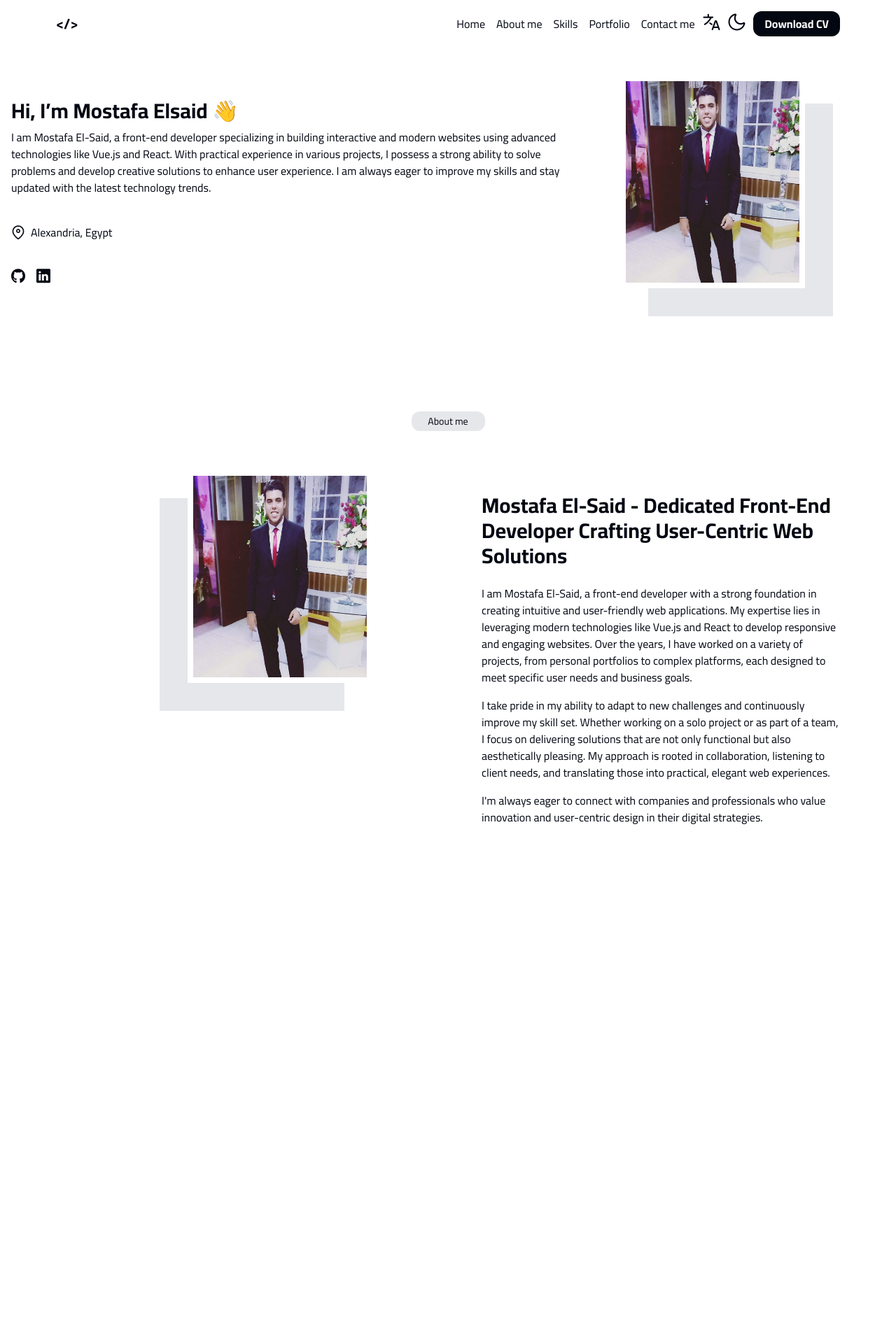
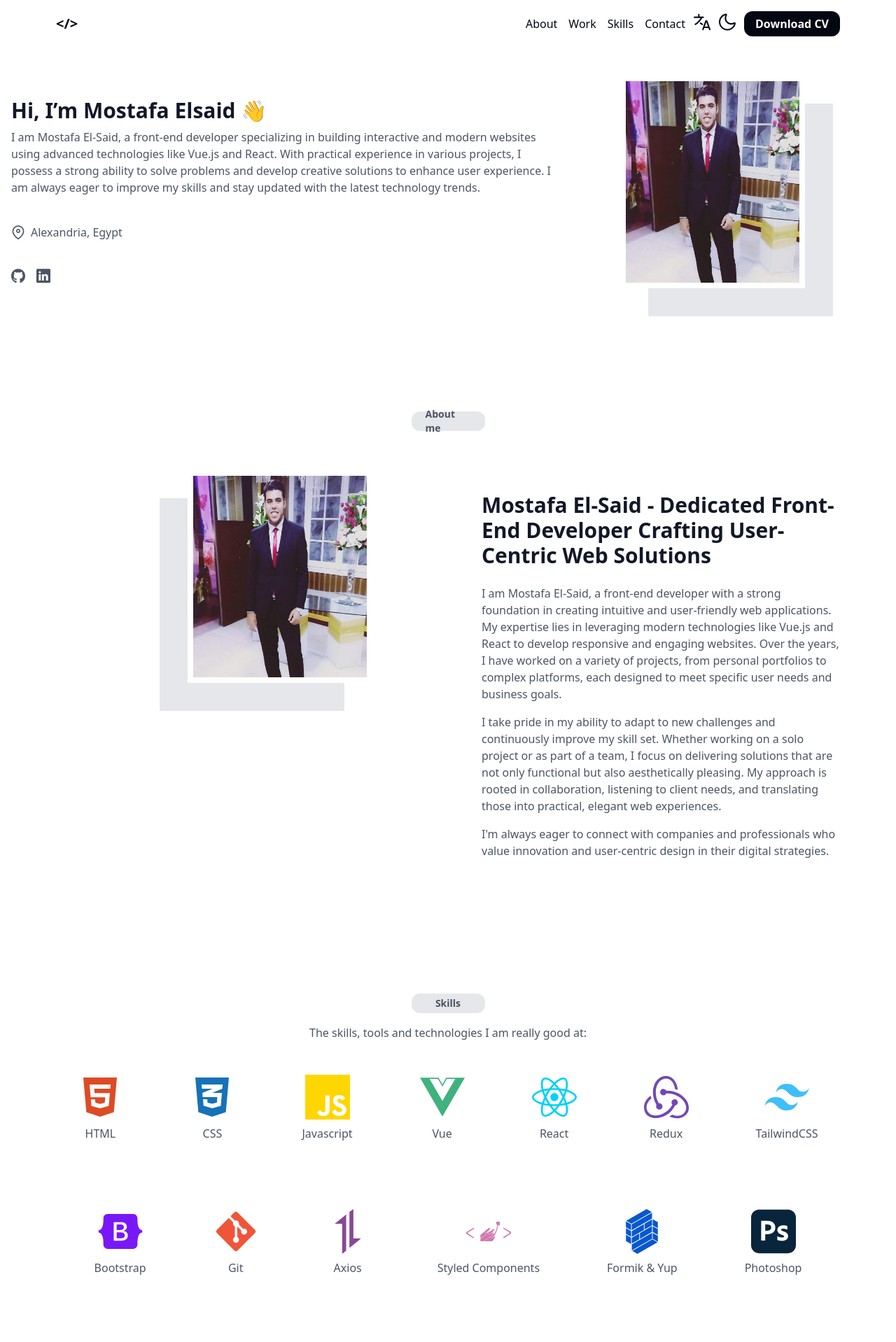
Before and after one commit to Mustafa-Al-Saeed/my-personal-website, a React (Create React App) app: page / in a window 1280 px wide. Shown: the top 1918 px of the page at 70% size. Built offline with nearby package versions, Linux system fonts and the light colour scheme.

Commit message:
finish skills section

```diff
--- a/package.json
+++ b/package.json
@@ -15,6 +15,7 @@
     "react": "^19.0.0",
     "react-dom": "^19.0.0",
     "react-i18next": "^15.4.0",
+    "react-icons": "^5.4.0",
     "react-redux": "^9.2.0",
     "react-scripts": "5.0.1",
     "web-vitals": "^4.2.4"
--- a/public/Locales/ar/translation.json
+++ b/public/Locales/ar/translation.json
@@ -4,6 +4,7 @@
   "About me": "حولي",
   "Portfolio": "سابقة الأعمال",
   "Contact me": "اتصل بي",
+  "Skills": "المهارات",
   "Download CV": "تحميل السيرة الذاتية",
   "Welcome": "مرحباً، أنا مصطفى السعيد 👋",
   "description": "أنا مصطفى السعيد، مطور واجهات أمامية متخصص في بناء مواقع الويب التفاعلية والحديثة باستخدام التقنيات المتقدمة مثل Vue.js وReact. من خلال الخبرة العملية في مختلف المشاريع، أمتلك قدرة قوية على حل المشكلات وتطوير حلول إبداعية لتعزيز تجربة المستخدم. أنا دائمًا حريص على تحسين مهاراتي والبقاء على اطلاع بأحدث اتجاهات التكنولوجيا.",
@@ -11,5 +12,6 @@
   "title for me": "مصطفي السعيد - مطور واجهات أمامية مخصص لابتكار حلول ويب تركز على المستخدم",
   "desc for me part-1": "أنا مصطفى السيد، مطور واجهات أمامية ذو أساس قوي في إنشاء تطبيقات ويب سهلة الاستخدام وبديهية. تكمن خبرتي في الاستفادة من التقنيات الحديثة مثل Vue.js وReact لتطوير مواقع ويب متجاوبة وجذابة. على مر السنين، عملت على مجموعة متنوعة من المشاريع، من المحافظ الشخصية إلى المنصات المعقدة، وكل منها مصمم لتلبية احتياجات المستخدمين وأهداف الأعمال المحددة.",
   "desc for me part-2": "أفخر بقدرتي على التكيف مع التحديات الجديدة وتحسين مهاراتي باستمرار. سواء كنت أعمل على مشروع فردي أو كجزء من فريق، أركز على تقديم حلول ليست فقط وظيفية بل أيضًا جمالية. نهجي يعتمد على التعاون، والاستماع إلى احتياجات العملاء، وترجمتها إلى تجارب ويب عملية وأنيقة.",
-  "desc for me part-3": "أنا دائمًا متحمس للتواصل مع الشركات والمحترفين الذين يقدرون الابتكار وتصميم التجارب الموجهة نحو المستخدم في استراتيجياتهم الرقمية."
+  "desc for me part-3": "أنا دائمًا متحمس للتواصل مع الشركات والمحترفين الذين يقدرون الابتكار وتصميم التجارب الموجهة نحو المستخدم في استراتيجياتهم الرقمية.",
+  "desc of skills": "المهارات والأدوات والتقنيات التي أجيدها حقًا"
 }
--- a/public/Locales/en/translation.json
+++ b/public/Locales/en/translation.json
@@ -4,6 +4,7 @@
   "About me": "About me",
   "Portfolio": "Portfolio",
   "Contact me": "Contact me",
+  "Skills": "Skills",
   "Download CV": "Download CV",
   "Welcome": "Hi, I’m Mostafa Elsaid 👋",
   "description": "I am Mostafa El-Said, a front-end developer specializing in building interactive and modern websites using advanced technologies like Vue.js and React. With practical experience in various projects, I possess a strong ability to solve problems and develop creative solutions to enhance user experience. I am always eager to improve my skills and stay updated with the latest technology trends.",
@@ -11,5 +12,6 @@
   "title for me": "Mostafa El-Said - Dedicated Front-End Developer Crafting User-Centric Web Solutions",
   "desc for me part-1": "I am Mostafa El-Said, a front-end developer with a strong foundation in creating intuitive and user-friendly web applications. My expertise lies in leveraging modern technologies like Vue.js and React to develop responsive and engaging websites. Over the years, I have worked on a variety of projects, from personal portfolios to complex platforms, each designed to meet specific user needs and business goals.",
   "desc for me part-2": "I take pride in my ability to adapt to new challenges and continuously improve my skill set. Whether working on a solo project or as part of a team, I focus on delivering solutions that are not only functional but also aesthetically pleasing. My approach is rooted in collaboration, listening to client needs, and translating those into practical, elegant web experiences.",
-  "desc for me part-3": " I'm always eager to connect with companies and professionals who value innovation and user-centric design in their digital strategies."
+  "desc for me part-3": " I'm always eager to connect with companies and professionals who value innovation and user-centric design in their digital strategies.",
+  "desc of skills": "The skills, tools and technologies I am really good at:"
 }
--- a/src/Components/About.js
+++ b/src/Components/About.js
@@ -9,18 +9,19 @@ const About = () => {
   return (
     <div
       id="about"
-      className={` px-3 md:px-[80px] py-8 md:py-[96px] ${
-        isLight ? "bg-white text-[#030712]" : "bg-[#111827] text-white"
+      className={` px-4 md:px-[80px] py-8 md:py-[96px] ${
+        isLight ? "bg-white text-[#4B5563]" : "bg-[#111827] text-[#D1D5DB]"
       }  `}
     >
       <div className={` pt-8 md:pt-[0px] flex flex-col gap-12  `}>
         <h1
-          className={`px-5 py-1 flex items-center justify-center mx-auto ${
+          className={`px-5 py-1 flex items-center justify-center mx-auto font-bold ${
             isLight ? "bg-[#E5E7EB]" : "bg-[#374151]"
           } bg-[#374151] w-[105px] h-[28px] rounded-xl text-sm mb-[12px] md:mb-[40px]  `}
         >
           {t("About me")}
         </h1>
+
         <div
           className={`flex flex-wrap md:flex-nowrap flex-col md:flex-row gap-12`}
         >
@@ -29,7 +30,13 @@ const About = () => {
           <div
             className={`order-1 md:order-2 w-full md:w-[calc(50%-48px)] flex flex-col gap-6 `}
           >
-            <h1 className={` text-3xl font-bold mb-`}>{t("title for me")}</h1>
+            <h1
+              className={` text-3xl font-bold ${
+                isLight ? "text-[#111827]" : "text-[#F9FAFB]"
+              }`}
+            >
+              {t("title for me")}
+            </h1>
 
             <p className={` flex flex-col gap-4`}>
               <span>{t("desc for me part-1")}</span>
--- a/src/Components/Home.js
+++ b/src/Components/Home.js
@@ -12,8 +12,8 @@ const Home = () => {
   return (
     <div
       id="home"
-      className={`flex gap-12 flex-col md:flex-row pb-8 md:pt-[72px] pt-[44px] md:px-4 py-4 px-3 ${
-        isLight ? "bg-white text-[#030712]" : "bg-[#030712] text-white"
+      className={`flex gap-12 flex-col md:flex-row pb-8 md:pt-[72px] pt-[44px] md:px-4 py-4 px-4 ${
+        isLight ? "bg-white text-[#4B5563]" : "bg-[#030712] text-[#D1D5DB]"
       } `}
     >
       <div
@@ -21,11 +21,15 @@ const Home = () => {
       >
         <div className=" flex flex-col gap-10 w-full md:w-[calc(67%-48px)] order-2 md:order-1 ">
           <div className=" flex flex-col gap-2">
-            <h1 className={` text-3xl font-bold`}>{t("Welcome")}</h1>
+            <h1
+              className={` text-3xl font-bold ${
+                isLight ? "text-[#111827]" : "text-[#F9FAFB]"
+              }`}
+            >
+              {t("Welcome")}
+            </h1>
 
-            <p className={`${!isLight ? "text-[#D1D5DB]" : ""}`}>
-              {t("description")}
-            </p>
+            <p className={``}>{t("description")}</p>
           </div>
           <div className={`flex items-center gap-2`}>
             <i className="pi pi-map-marker" style={{ fontSize: "1.25rem" }}></i>
--- a/src/Components/Shared/Header.js
+++ b/src/Components/Shared/Header.js
@@ -38,11 +38,11 @@ const Header = () => {
   };
 
   const links = [
-    { name: "Home", path: "#home" },
-    { name: "About me", path: "#about" },
+    { name: "About", path: "#about" },
+    { name: "Work", path: "#work" },
     { name: "Skills", path: "#skills" },
-    { name: "Portfolio", path: "#portfolio" },
-    { name: "Contact me", path: "#contact" },
+    // { name: "Testimonials", path: "#testimonials" },
+    { name: "Contact", path: "#contact" },
   ];
 
   return (
--- /dev/null
+++ b/src/Components/Skills.js
@@ -0,0 +1,128 @@
+import { useDispatch, useSelector } from "react-redux";
+import { useTranslation } from "react-i18next";
+import { SiJavascript } from "react-icons/si";
+import { FaHtml5 } from "react-icons/fa";
+import { FaCss3Alt } from "react-icons/fa";
+import { SiVuedotjs } from "react-icons/si";
+import { FaReact } from "react-icons/fa";
+import { SiRedux } from "react-icons/si";
+import { RiTailwindCssFill } from "react-icons/ri";
+import { FaBootstrap } from "react-icons/fa";
+import { FaGitAlt } from "react-icons/fa";
+import { SiAxios } from "react-icons/si";
+import { SiAdobephotoshop } from "react-icons/si";
+import { SiAdobeillustrator } from "react-icons/si";
+import { SiStyledcomponents } from "react-icons/si";
+import { SiFormik } from "react-icons/si";
+
+import Cookies from "js-cookie";
+
+const Skills = () => {
+  const isLight = useSelector((state) => state.colorMode.isLight);
+  const { t } = useTranslation();
+  const lng = Cookies.get("i18next") || "en";
+
+  return (
+    <div
+      className={` px-4 md:px-[80px] py-16 md:py-[96px] flex flex-col gap-6 md:gap-12  ${
+        isLight ? "bg-white text-[#4B5563]" : "bg-[#030712] text-[#D1D5DB]"
+      } `}
+    >
+      <div className={`px-0 md:px-8 flex items-center flex-col gap-4 `}>
+        <h1
+          className={`px-5 py-1 flex items-center justify-center font-bold mx-auto ${
+            isLight ? "bg-[#E5E7EB]" : "bg-[#374151]"
+          } bg-[#374151] w-[105px] h-[28px] rounded-xl text-sm  `}
+        >
+          {t("Skills")}
+        </h1>
+
+        <span className=" text-center">{t("desc of skills")}</span>
+      </div>
+
+      <div
+        className={` w-full flex ${
+          lng == "en" ? "flex-row" : "flex-row-reverse"
+        } justify-center flex-wrap gap-10 sm:gap-14  md:gap-24       `}
+      >
+        <div className={` flex flex-col gap-2  justify-center items-center`}>
+          <FaHtml5 className={` w-[64px] h-[64px] `} fill="#DD4B25" />
+          <span>HTML</span>
+        </div>
+
+        <div className={` flex flex-col gap-2  justify-center items-center`}>
+          <FaCss3Alt className={` w-[64px] h-[64px] `} fill="#1572b7" />
+          <span>CSS</span>
+        </div>
+
+        <div className={` flex flex-col gap-2  justify-center items-center`}>
+          <SiJavascript className={` w-[64px] h-[64px] `} fill="#FFD600" />
+          <span>Javascript</span>
+        </div>
+
+        <div className={` flex flex-col gap-2  justify-center items-center`}>
+          <SiVuedotjs className={` w-[64px] h-[64px] `} fill="#3fb27f" />
+          <span>Vue</span>
+        </div>
+
+        <div className={` flex flex-col gap-2  justify-center items-center`}>
+          <FaReact className={` w-[64px] h-[64px] `} fill="#01D1F7" />
+          <span>React</span>
+        </div>
+
+        <div className={` flex flex-col gap-2  justify-center items-center`}>
+          <SiRedux className={` w-[64px] h-[64px] `} fill="#7347b7" />
+          <span>Redux</span>
+        </div>
+
+        <div className={` flex flex-col gap-2  justify-center items-center`}>
+          <RiTailwindCssFill className={` w-[64px] h-[64px] `} fill="#3ebff8" />
+          <span>TailwindCSS</span>
+        </div>
+
+        <div className={` flex flex-col gap-2  justify-center items-center`}>
+          <FaBootstrap className={` w-[64px] h-[64px] `} fill="#7818f7" />
+          <span>Bootstrap</span>
+        </div>
+
+        <div className={` flex flex-col gap-2  justify-center items-center`}>
+          <FaGitAlt className={` w-[64px] h-[64px] `} fill="#f05539" />
+          <span>Git</span>
+        </div>
+
+        <div className={` flex flex-col gap-2  justify-center items-center`}>
+          <SiAxios className={` w-[64px] h-[64px] `} fill="#894798" />
+          <span>Axios</span>
+        </div>
+
+        <div className={` flex flex-col gap-2  justify-center items-center`}>
+          <SiStyledcomponents
+            className={` w-[64px] h-[64px] `}
+            fill="#cf7aae"
+          />
+          <span>Styled Components</span>
+        </div>
+
+        <div className={` flex flex-col gap-2  justify-center items-center`}>
+          <SiFormik className={` w-[64px] h-[64px] `} fill="#0857ce" />
+          <span>Formik & Yup</span>
+        </div>
+
+        <div className={` flex flex-col gap-2  justify-center items-center`}>
+          <SiAdobephotoshop className={` w-[64px] h-[64px] `} fill="#08253c" />
+          <span>Photoshop</span>
+        </div>
+
+        <div className={` flex flex-col gap-2  justify-center items-center`}>
+          <SiAdobeillustrator
+            className={` w-[64px] h-[64px] `}
+            fill="#ff7c21"
+          />
+          <span>Illustrator</span>
+        </div>
+      </div>
+    </div>
+  );
+};
+
+export default Skills;
--- a/src/MainPage.js
+++ b/src/MainPage.js
@@ -1,11 +1,13 @@
 import Home from "./Components/Home";
 import About from "./Components/About";
+import Skills from "./Components/Skills";
 
 const MainPage = () => {
   return (
     <div>
       <Home />
       <About />
+      <Skills />
     </div>
   );
 };
--- a/src/assets/styleSheets/index.css
+++ b/src/assets/styleSheets/index.css
@@ -12,10 +12,32 @@ ul {
   margin: 0;
 }
 
+/* لجميع متصفحات Webkit (مثل Chrome وSafari) */
+::-webkit-scrollbar {
+  width: 12px;
+  height: 12px;
+}
+
+::-webkit-scrollbar-track {
+  background: #f1f1f1;
+}
+
+::-webkit-scrollbar-thumb {
+  background: #888;
+  border-radius: 10px;
+}
+
+::-webkit-scrollbar-thumb:hover {
+  background: #555;
+}
+
+/* Firefox Browser */
+scrollbar-color: #888 #f1f1f1;
+scrollbar-width: thin;
+
 body {
   margin: 0;
   font-family: "Cairo", serif;
-  height: 10000px;
 }
 
 html {
```
Also changed, not shown: 2 other files (tests, documents, lock files or other folders).
